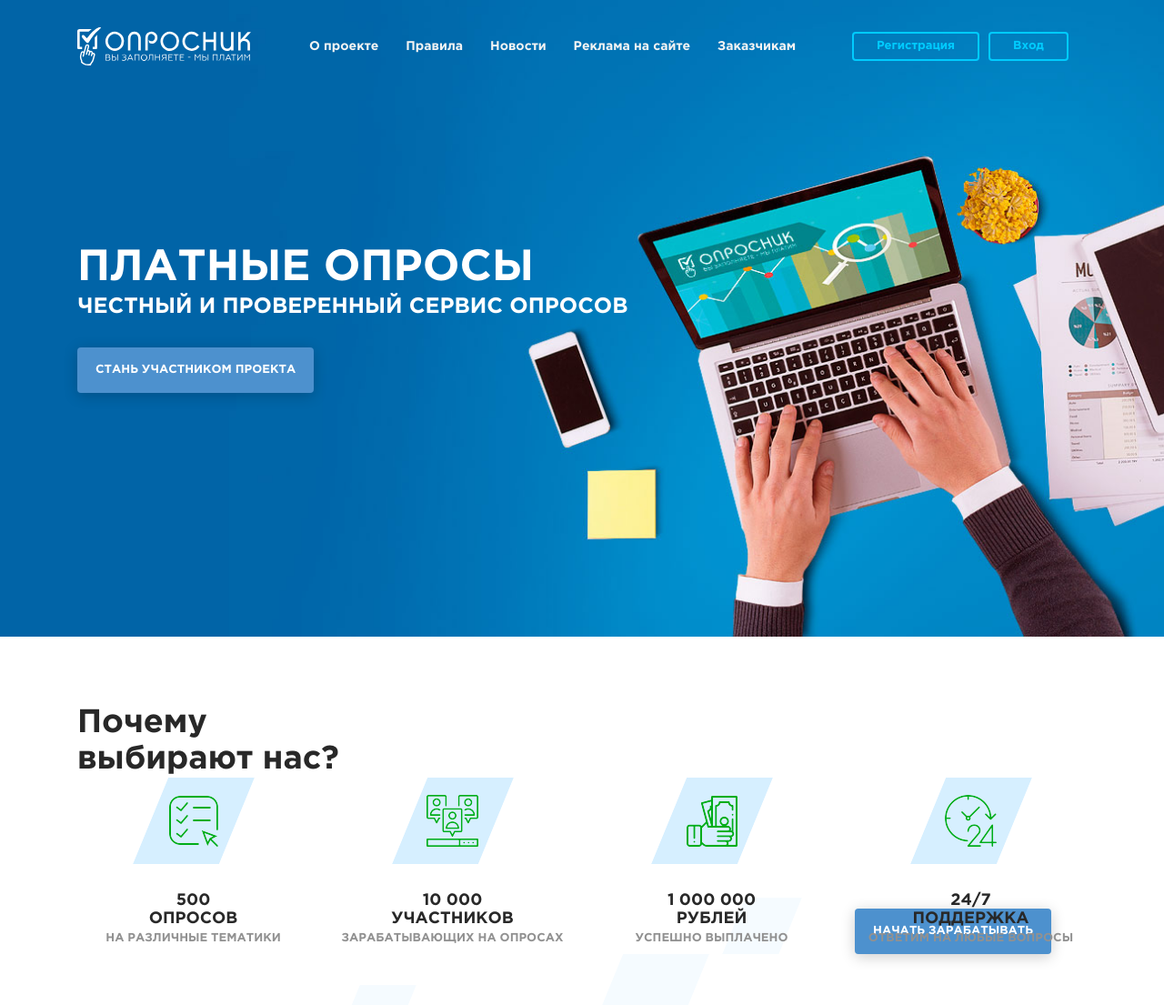
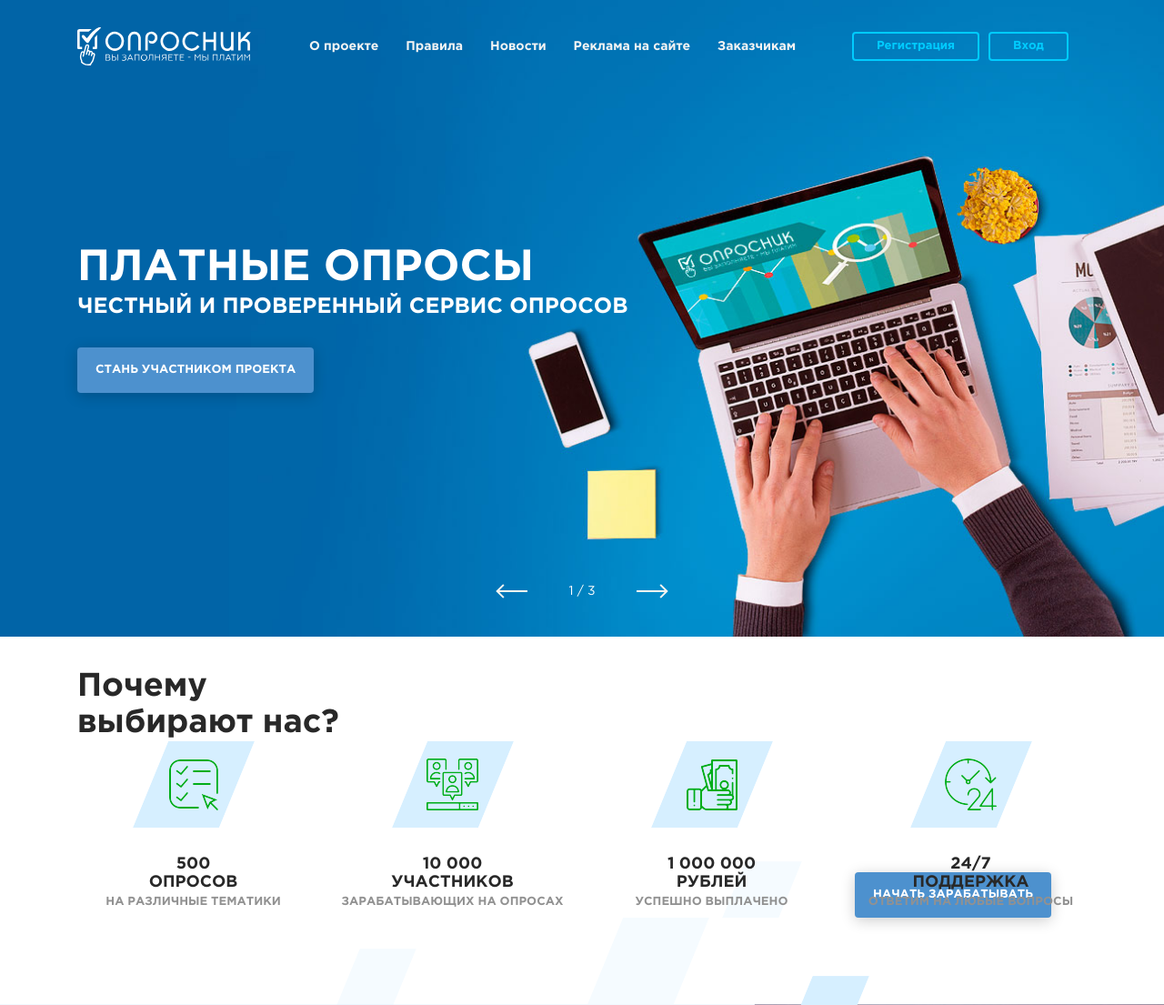
Before and after one commit to sidesmik/questionnaire, a PHP site: page / in a window 1280 px wide. Shown: the top 1105 px of the page at 91% size. Run offline with PHP 8.4, Linux system fonts and the light colour scheme; some libraries are stand-ins or nearby versions.

Commit message:
- slider pagination fix

```diff
--- a/index.php
+++ b/index.php
@@ -18,6 +18,16 @@
 					<a href="registration.php" class="btn btn-default">Стань участником проекта</a>
 				</div>
 			</div>
+			<div class="slide" style="background-image: url(img/slider/slide-bg.jpg);">
+				<div class="container">
+					<div class="typ-display-3 color-white font-bold text-uppercase">Заголовок третьего слайда</div>
+					<div class="h2 color-white text-uppercase margin-bottom-large">Честный и проверенный сервис опросов</div>
+					<a href="registration.php" class="btn btn-default">Стань участником проекта</a>
+				</div>
+			</div>
+		</div>
+		<div class="slider-pagination">
+			<div class="current"></div>
 		</div>
 	</div>
 	<div class="why-we-section">
--- a/js/scripts.min.js
+++ b/js/scripts.min.js
@@ -1 +1 @@
-$(document).ready(function(){$(function(){var i=window.location.href.split("/").pop();$(".header-nav li, .panel-nav li").each(function(){var e=$(this).find("a").attr("href");""==i&&(i="index.php"),i==e&&$(this).addClass("current")})}),$("[data-tab]").click(function(e){e.preventDefault(),$($(this).data("tab")).stop().fadeIn(300).siblings().hide(0),$(this).addClass("current").siblings().removeClass("current")}),$("[data-tab]:first-child").click(),$(".tabs-nav-inner > .item:first-child").click(),jcf.setOptions("Select",{wrapNative:!1,useCustomScroll:!0,multipleCompactStyle:!0}),jcf.replaceAll(),$(".range-slider").jRange({from:0,to:1e4,step:1,format:"%s",showLabels:!0,isRange:!0}),$(".menu-opener").bigSlide({side:"right",easyClose:!0,menuWidth:"260px"}),$(".main-slider").slick({arrows:!1,dots:!1}),$(function(){function e(e,i){e&&!i?$(".header").addClass("scrolled"):$(".header").removeClass("scrolled")}var i=10<$(window).scrollTop();e(i,!1),$(window).scroll(function(){e(i=10<$(window).scrollTop(),!1)})}),$(".about-us-section .section-image .image-corner").css({"border-top-width":$(".about-us-section").outerHeight()+"px"}),$(window).resize(function(){$(".about-us-section .section-image .image-corner").css({"border-top-width":$(".about-us-section").outerHeight()+"px"})})});
+$(document).ready(function(){$(function(){var i=window.location.href.split("/").pop();$(".header-nav li, .panel-nav li").each(function(){var e=$(this).find("a").attr("href");""==i&&(i="index.php"),i==e&&$(this).addClass("current")})}),$("[data-tab]").click(function(e){e.preventDefault(),$($(this).data("tab")).stop().fadeIn(300).siblings().hide(0),$(this).addClass("current").siblings().removeClass("current")}),$("[data-tab]:first-child").click(),$(".tabs-nav-inner > .item:first-child").click(),jcf.setOptions("Select",{wrapNative:!1,useCustomScroll:!0,multipleCompactStyle:!0}),jcf.replaceAll(),$(".range-slider").jRange({from:0,to:1e4,step:1,format:"%s",showLabels:!0,isRange:!0}),$(".menu-opener").bigSlide({side:"right",easyClose:!0,menuWidth:"260px"});var e=$(".main-slider"),s=$(".slider-pagination .current");e.on("init reInit beforeChange",function(e,i,t,n){var o=(t||0)+1;s.text(o+" / "+i.slideCount)}),e.slick({arrows:!0,dots:!1,appendArrows:$(".slider-pagination")}),$(function(){function e(e,i){e&&!i?$(".header").addClass("scrolled"):$(".header").removeClass("scrolled")}var i=10<$(window).scrollTop();e(i,!1),$(window).scroll(function(){e(i=10<$(window).scrollTop(),!1)})}),$(".about-us-section .section-image .image-corner").css({"border-top-width":$(".about-us-section").outerHeight()+"px"}),$(window).resize(function(){$(".about-us-section .section-image .image-corner").css({"border-top-width":$(".about-us-section").outerHeight()+"px"})})});
--- a/scss/components/home-page/slider-section/_slider-section.scss
+++ b/scss/components/home-page/slider-section/_slider-section.scss
@@ -1,3 +1,43 @@
 .slider-section{
 	margin-top: -140px;
+
+	.slider-pagination{
+		margin-top: -60px;
+		display: flex;
+		align-items: center;
+		justify-content: center;
+		position: relative;
+		z-index: 2000;
+
+		.current{
+			font-size: 14px;
+			line-height: 20px;
+			color: #fff;
+			margin: 0 45px;
+		}
+
+		.slick-arrow{
+			background: url(../img/slider/slider-arrows.png) no-repeat;
+			height: 16px;
+			width: 35px;
+			border: none;
+			border-radius: 0;
+			text-indent: -999999px;
+			cursor: pointer;
+			outline: none !important;
+			transition: all $t;
+
+			&.slick-prev{
+				background-position: left center;
+			}
+
+			&.slick-next{
+				background-position: right center;
+			}
+
+			&:hover{
+				opacity: 0.8;
+			}
+		}
+	}
 }
```
Also changed, not shown: js/scripts.js (+13 -3 lines), css/main.css, img/slider/slider-arrows.png (added).
